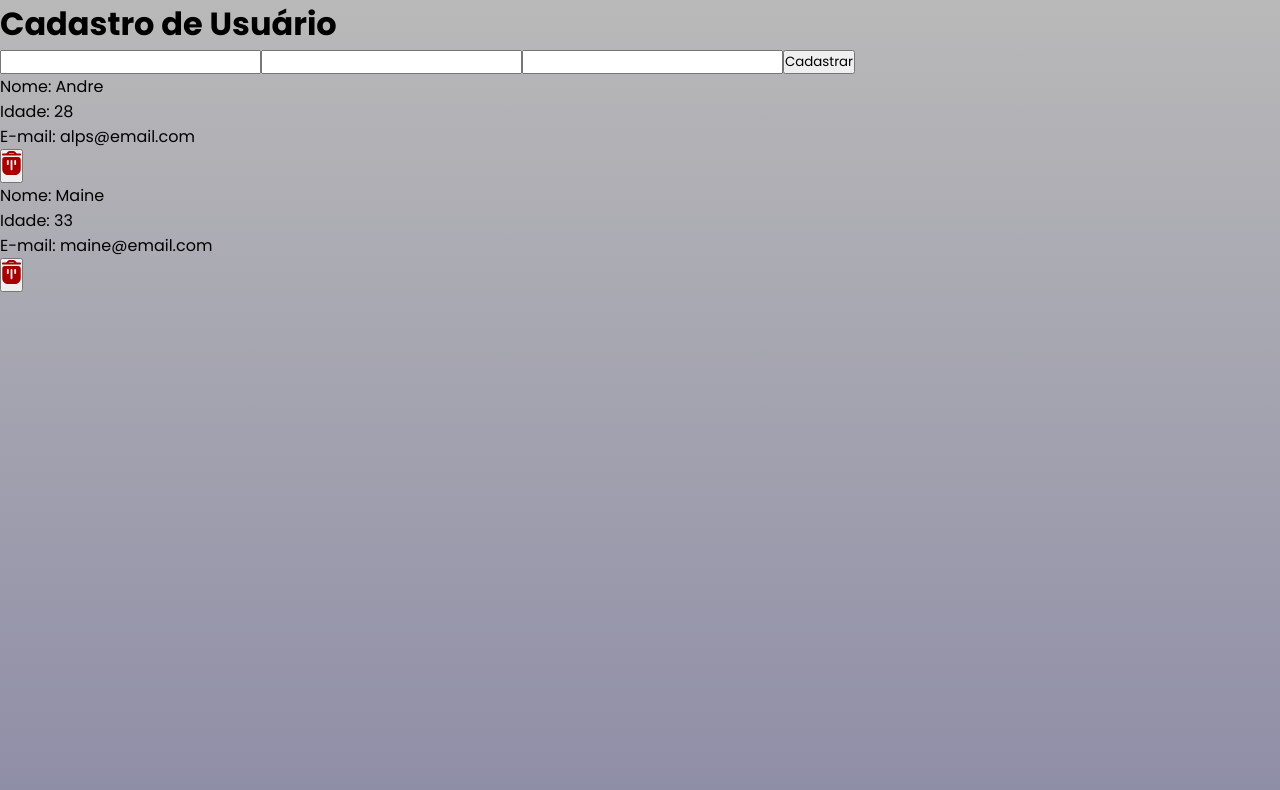
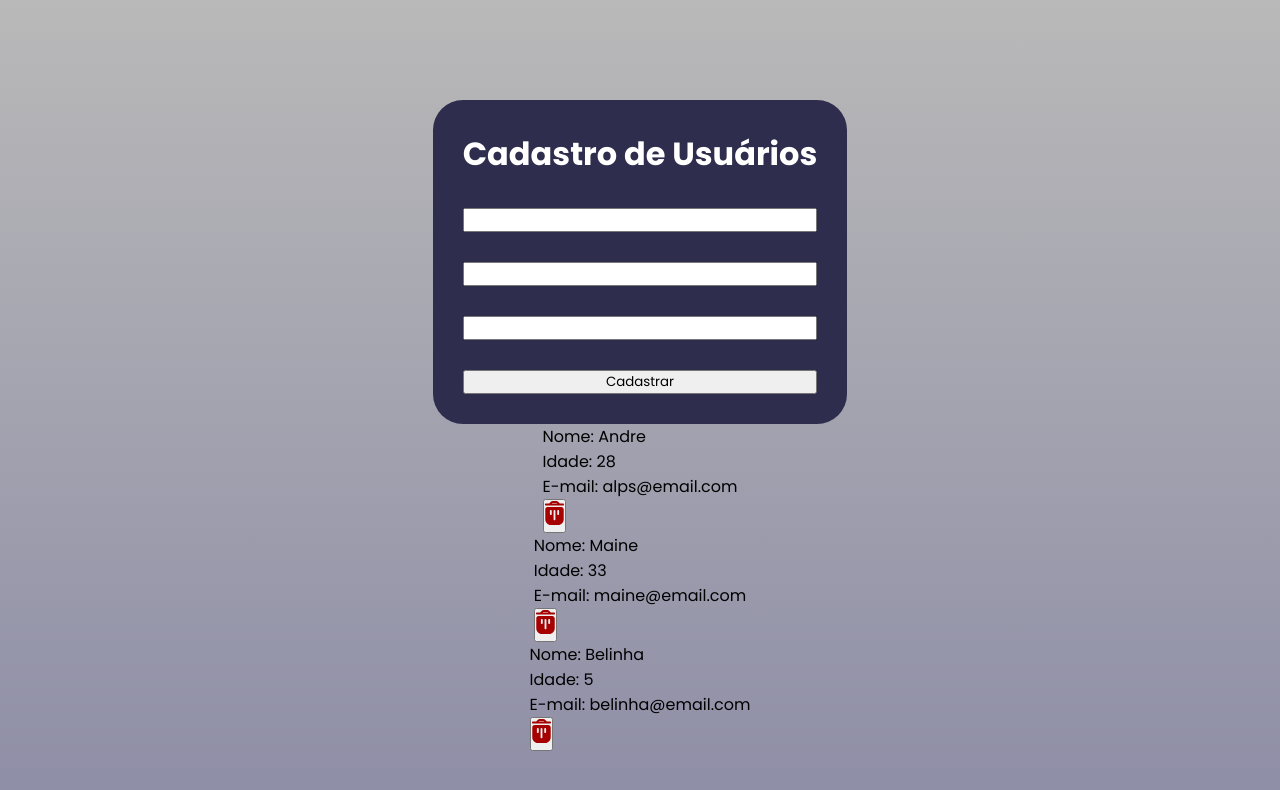
Before and after one commit to AndrePacolla/Cadastro-usuario-react, a React (Vite) app in the folder cadastro-usuarios/: page / in a window 1280 px wide. Shown: the top 790 px of the page. Built offline with nearby package versions, Linux system fonts and the light colour scheme.

Commit message:
estruturando com css

```diff
--- a/cadastro-usuarios/src/pages/Home/index.jsx
+++ b/cadastro-usuarios/src/pages/Home/index.jsx
@@ -15,6 +15,12 @@ function Home() {
     name: 'Maine',
     age: '33',
     email: 'maine@email.com'
+  },
+  {
+    id: '8686867576443',
+    name: 'Belinha',
+    age: '5',
+    email: 'belinha@email.com'
   }
 
 ]
@@ -23,7 +29,7 @@ function Home() {
 
     <div className='container'>
       <form>
-      <h1>Cadastro de Usuário</h1>
+      <h1>Cadastro de Usuários</h1>
       <input name='nome' type='text'/>
       <input name='idade' type='number'/>
       <input name='e-mail' type='email'/>
@@ -32,7 +38,7 @@ function Home() {
 
 
 
-      {users.map(user => (
+      {users.map((user) => (
           <div key = {user.id}>
              <div>
                <p>Nome: {user.name}</p>
@@ -47,9 +53,6 @@ function Home() {
 
       ))}
 
-
-
-
     </div>
   )
 }
--- a/cadastro-usuarios/src/pages/Home/style.css
+++ b/cadastro-usuarios/src/pages/Home/style.css
@@ -1,3 +1,22 @@
 .container{
+  display: flex;
+  align-items: center;
+  justify-content: center;
+  flex-direction: column;
+  padding-top: 100px;
+}
 
+h1{
+    color: white;
+    font-size: 32px;
 }
+
+form{
+    display: flex;
+    flex-direction: column;
+    gap: 30px;
+    padding: 30px;
+    border-radius: 30px;
+    background-color: #2E2D4E;
+    max-width: 100%;
+}
```
